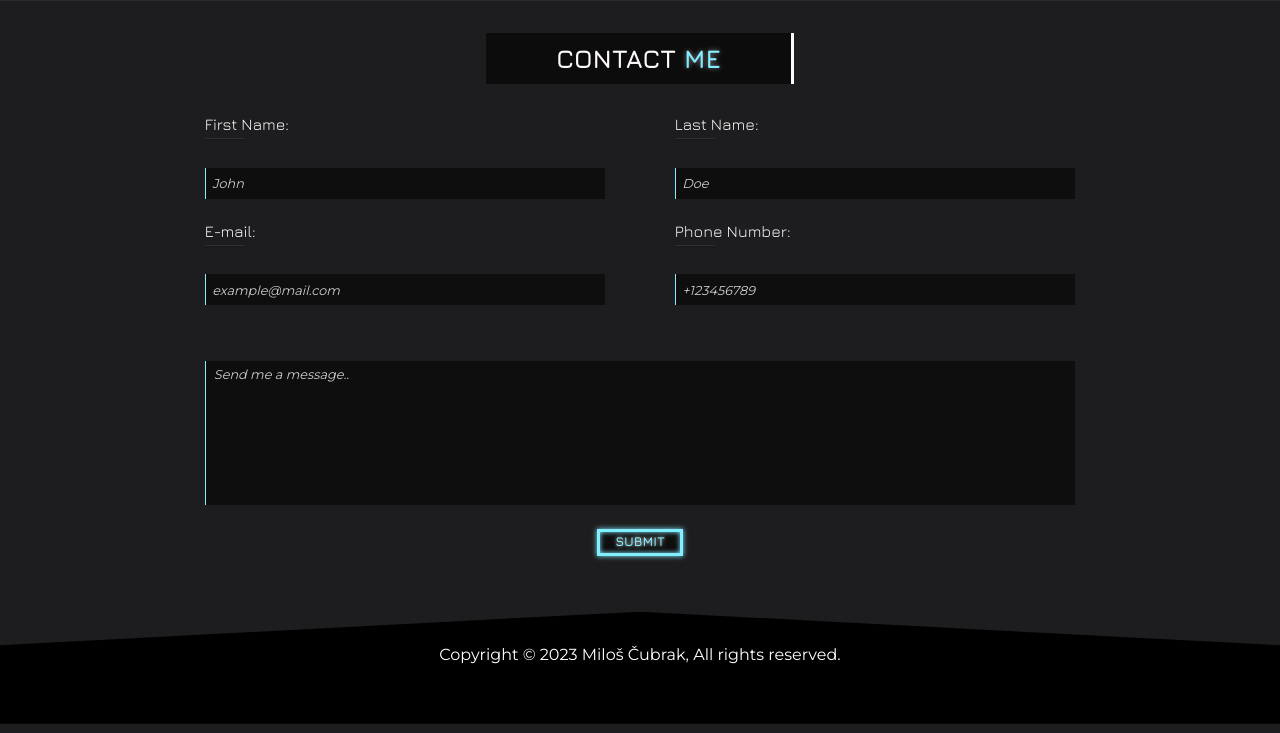
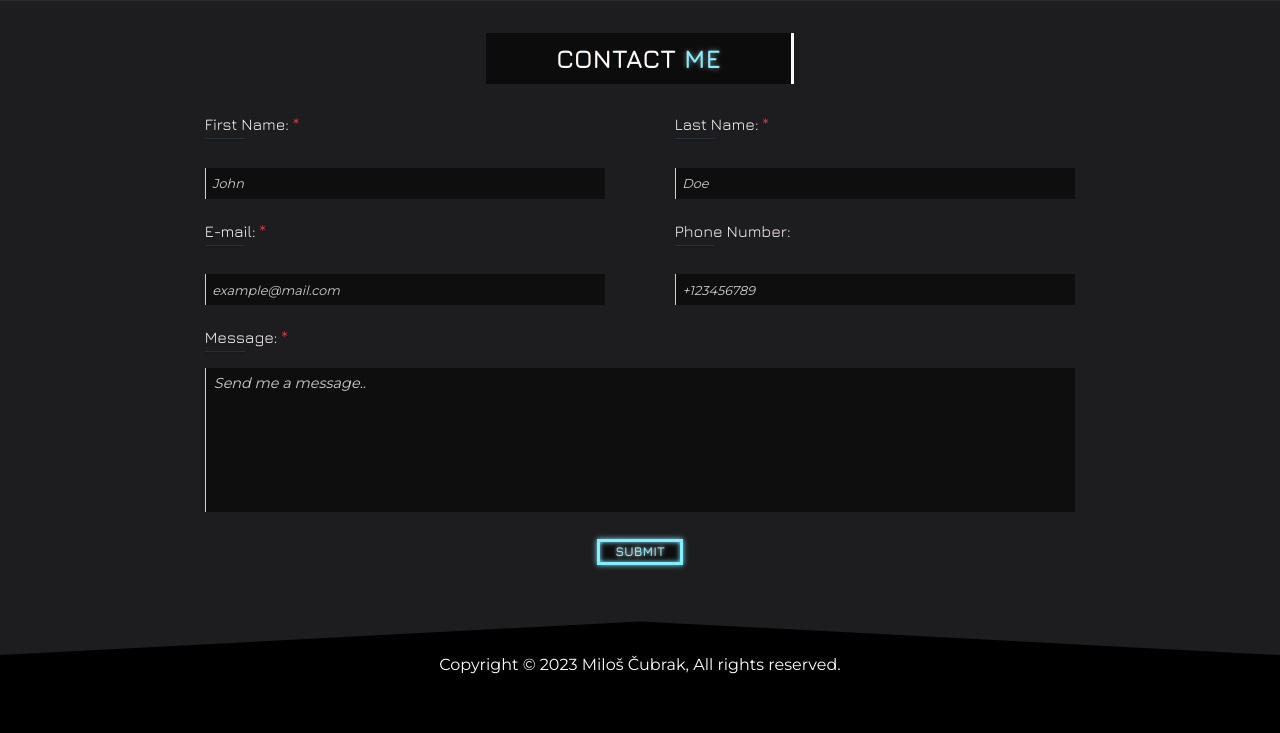
Before and after one commit to lTheChubbyl/lthechubbyl.github.io, a PHP site: page / in a window 1280 px wide. Shown: the part 2984-3717 px from the top of the page. Run offline with PHP 8.4, Linux system fonts and the light colour scheme; some libraries are stand-ins or nearby versions.

Commit message:
send mail validation

```diff
--- a/portfolio/assets/css/style.css
+++ b/portfolio/assets/css/style.css
@@ -581,7 +581,6 @@ header nav .vr {
   border-left: 1px solid #83EEFF;
   padding: 0.5rem;
   background: rgba(0, 0, 0, 0.5);
-  margin-top: 1rem;
   font-size: 1rem;
   transition: 100ms ease-in-out;
 }
@@ -600,7 +599,10 @@ header nav .vr {
   outline: none;
   box-shadow: 0 0 1rem rgba(255, 250, 250, 0.2);
 }
-#contact .wrapper #contact-form form textarea {
+#contact .wrapper #contact-form form .form-part:last-of-type {
+  width: 100%;
+}
+#contact .wrapper #contact-form form .form-part textarea {
   width: 100%;
   color: #FFFAFA;
   border: none;
@@ -608,20 +610,19 @@ header nav .vr {
   padding: 8px;
   background: rgba(0, 0, 0, 0.5);
   resize: none;
-  margin-top: 2rem;
   transition: 200ms ease-in-out;
 }
-#contact .wrapper #contact-form form textarea::-moz-placeholder {
+#contact .wrapper #contact-form form .form-part textarea::-moz-placeholder {
   font-style: italic;
   font-size: 0.9rem;
   color: rgba(255, 255, 255, 0.8);
 }
-#contact .wrapper #contact-form form textarea::placeholder {
+#contact .wrapper #contact-form form .form-part textarea::placeholder {
   font-style: italic;
   font-size: 0.9rem;
   color: rgba(255, 255, 255, 0.8);
 }
-#contact .wrapper #contact-form form textarea:focus {
+#contact .wrapper #contact-form form .form-part textarea:focus {
   outline: none;
   border-left: 3px solid #83EEFF;
   box-shadow: 0 0 1rem rgba(255, 250, 250, 0.2);
--- a/portfolio/assets/css/style.scss
+++ b/portfolio/assets/css/style.scss
@@ -619,7 +619,6 @@ header {
                         border-left: 1px solid $neon-light-blue;
                         padding: 0.5rem;
                         background: rgba(#000, 0.5);
-                        margin-top: 1rem;
                         font-size: 1rem;
                         transition: 100ms ease-in-out;
                         &::placeholder {
@@ -633,6 +632,8 @@ header {
                             box-shadow: 0 0 1rem rgba($snow-white, 0.2);
                         }
                     }
+                    &:last-of-type {
+                        width: 100%;
                     }
                     textarea {
                         width: 100%;
@@ -642,7 +643,6 @@ header {
                         padding: 8px;
                         background: rgba(#000, 0.5);
                         resize: none;
-                    margin-top: 2rem;
                         transition: 200ms ease-in-out;
                         &::placeholder {
                             font-style: italic;
@@ -653,6 +653,7 @@ header {
                             outline: none;
                             border-left: 3px solid $neon-light-blue;
                             box-shadow: 0 0 1rem rgba($snow-white, 0.2);
+                        }
                     }
                 }
                 input#btn {
--- a/portfolio/index.html
+++ b/portfolio/index.html
@@ -278,7 +278,7 @@
                     <article id="contact-form" data-aos="fade-down" data-aos-delay="200">
                         <form>
                             <div class="form-part">
-                                <label for="fname">First Name:</label><br/>
+                                <label for="fname">First Name: <span class="text-danger">*</span></label><br/>
                                 <hr />
                                 <input type="text" name="fname" id="fname" maxlength="35" placeholder="John" aria-describedby="fnameErr" />
                                 <div id="fnameErr" class="invalid-feedback fst-italic">
@@ -286,7 +286,7 @@
                                 </div>
                             </div>
                             <div class="form-part">
-                                <label for="lname">Last Name:</label><br/>
+                                <label for="lname">Last Name: <span class="text-danger">*</span></label><br/>
                                 <hr />
                                 <input type="text" name="lname" id="lname" maxlength="35" placeholder="Doe" aria-describedby="lnameErr" />
                                 <div id="lnameErr" class="invalid-feedback fst-italic">
@@ -294,7 +294,7 @@
                                 </div>
                             </div>
                             <div class="form-part">
-                                <label for="email">E-mail:</label><br/>
+                                <label for="email">E-mail: <span class="text-danger">*</span></label><br/>
                                 <hr />
                                 <input type="emailErr" name="email" id="email" maxlength="35" placeholder="example@mail.com" aria-describedby="emailErr" />
                                 <div id="emailErr" class="invalid-feedback fst-italic">
@@ -310,9 +310,13 @@
                                     Please enter a valid phone number.
                                 </div>
                             </div>
-                            <textarea name="message" id="message" cols="10" rows="8" placeholder="Send me a message.." aria-describedby="messageErr"></textarea>
-                            <div id="messageErr" class="invalid-feedback fst-italic">
-                                Please enter a valid message.
+                            <div class="form-part">
+                                <label for="phone-number">Message: <span class="text-danger">*</span></label><br/>
+                                <hr />
+                                <textarea name="message" id="message" cols="10" rows="8" placeholder="Send me a message.." aria-describedby="messageErr"></textarea>
+                                <div id="messageErr" class="invalid-feedback fst-italic">
+                                    Please enter a valid message.
+                                </div>
                             </div>
                             <input type="button" name="btn" id="btn" value="Submit">
                         </form>
```
Also changed, not shown: portfolio/models/form.php (+31 -0 lines), 1 other file. Lines whose indentation alone changed are shown as unchanged.
